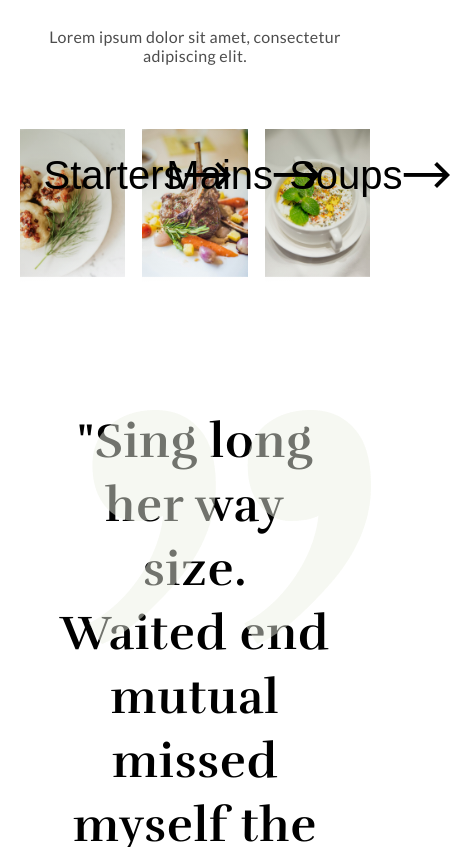
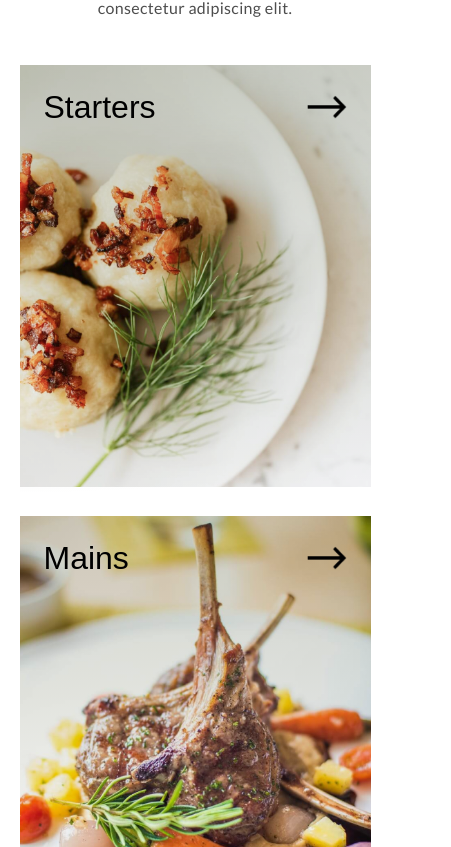
Before and after one commit to sonia-ko/food-zero, a React (Create React App) app: page / in a window 390 px wide. Shown: the part 7317-8164 px from the top of the page, 451 px wide, since content can reach past the window. Built offline with nearby package versions, Linux system fonts and the light colour scheme.

Commit message:
edit readme

```diff
--- a/src/components/general/Copyright/Copyright.module.css
+++ b/src/components/general/Copyright/Copyright.module.css
@@ -15,3 +15,31 @@
   font-weight: 400;
   font-size: 1.5rem;
 }
+
+@media (max-width: 1200px) {
+  .text {
+    font-size: 1.25rem;
+  }
+}
+
+@media (max-width: 768px) {
+  .text {
+    font-size: 1rem;
+  }
+}
+
+@media (max-width: 576px) {
+  .text {
+    font-size: 1rem;
+  }
+
+  .innerContainer {
+    flex-direction: column;
+    padding: 2rem 0 2rem;
+    align-items: flex-end;
+  }
+
+  .text {
+    margin-bottom: 1rem;
+  }
+}
--- a/src/components/general/Icons/Icons.module.css
+++ b/src/components/general/Icons/Icons.module.css
@@ -16,3 +16,13 @@
   fill: #39490b;
   cursor: pointer;
 }
+
+@media (max-width: 1200px) {
+  .arrowIcon {
+    fill: #233000;
+  }
+
+  .arrowIcon rect {
+    fill: #233000;
+  }
+}
--- a/src/components/home/EnergyBalance/EnergyBalance.module.css
+++ b/src/components/home/EnergyBalance/EnergyBalance.module.css
@@ -19,3 +19,31 @@
   text-align: center;
   font-weight: 400;
 }
+
+@media (max-width: 1200px) {
+  .container {
+    margin: 5rem 0;
+  }
+
+  .title {
+    width: 60%;
+  }
+}
+
+@media (max-width: 992px) {
+  .title {
+    width: 70%;
+  }
+}
+
+@media (max-width: 768px) {
+  .imagesContainer {
+    flex-direction: column;
+  }
+
+  .pararaph {
+    margin: 2rem auto 3rem;
+    width: 80%;
+    font-weight: 400;
+  }
+}
--- a/src/components/home/EnergyBalance/MenuItem.module.css
+++ b/src/components/home/EnergyBalance/MenuItem.module.css
@@ -19,7 +19,7 @@
 }
 
 .container::after {
-  content: '';
+  content: "";
   position: absolute;
   left: 0;
   top: 0;
@@ -64,3 +64,52 @@
     font-size: 2.5rem;
   }
 }
+
+@media (max-width: 1200px) {
+  .itemName {
+    font-size: 2.25rem;
+  }
+}
+
+@media (max-width: 768px) {
+  .container {
+    width: 100%;
+    margin-bottom: 1.5rem;
+  }
+
+  .image {
+    width: 100%;
+    height: 70vh;
+    object-fit: cover;
+  }
+
+  .itemName {
+    font-size: 2rem;
+  }
+}
+
+@media (max-width: 576px) {
+  .image {
+    height: 60vh;
+  }
+
+  .arrow {
+    width: 2.5rem;
+    height: 1.5rem;
+  }
+}
+
+@media (max-width: 450px) {
+  .image {
+    height: 50vh;
+  }
+}
+
+@media (max-width: 350px) {
+  .image {
+    height: 40vh;
+  }
+  .itemName {
+    font-size: 1.5rem;
+  }
+}
--- a/src/components/home/HomeFeedbacks/FeedbackSlide.module.css
+++ b/src/components/home/HomeFeedbacks/FeedbackSlide.module.css
@@ -1,9 +1,10 @@
 .container {
   position: relative;
 }
+
 .feedbackText {
   color: #000;
-  font-family: 'Rufina';
+  font-family: "Rufina";
   font-weight: 700;
   font-size: 3rem;
   line-height: 4rem;
@@ -28,8 +29,8 @@
   font-weight: 700;
   font-size: 2rem;
   line-height: 3rem;
-  font-family: 'Rufina';
-  width: 65%;
+  font-family: "Rufina";
+  /* width: 65%; */
   justify-self: flex-start;
 }
 
@@ -43,22 +44,125 @@
 }
 
 .arrows {
-  justify-self: flex-end;
+  /* justify-self: flex-end; */
+  margin-left: auto;
   color: #000;
   display: flex;
+  justify-content: center;
   align-items: center;
   column-gap: 1rem;
-  font-family: 'Rufina';
+  font-family: "Rufina";
   font-weight: 700;
   font-size: 2rem;
   line-height: 3rem;
 }
 
 .jobTitle {
-  font-family: 'Lato';
+  font-family: "Lato";
   font-style: normal;
   font-weight: 400;
   font-size: 1.125rem;
   line-height: 1.5rem;
   letter-spacing: 0.02em;
 }
+
+@media (max-width: 1400px) {
+  .feedbackText {
+    font-size: 2.5rem;
+    line-height: 3.5rem;
+  }
+
+  .arrows {
+    column-gap: 0.5rem;
+    font-size: 1.75rem;
+  }
+}
+
+@media (max-width: 1200px) {
+  .feedbackText {
+    font-size: 2.25rem;
+    line-height: 3.25rem;
+  }
+
+  .arrows {
+    column-gap: 0.5rem;
+    font-size: 1.55rem;
+  }
+
+  .authorInfo {
+    font-size: 1.5rem;
+    line-height: 2.5rem;
+  }
+}
+
+@media (max-width: 992px) {
+  .feedbackText {
+    font-size: 2rem;
+    line-height: 3rem;
+  }
+
+  .quote {
+    position: absolute;
+    width: 10rem;
+  }
+
+  .authorInfo {
+    font-size: 1.25rem;
+    line-height: 2.25rem;
+  }
+
+  .jobTitle {
+    font-size: 1rem;
+    line-height: 1.2rem;
+  }
+}
+@media (max-width: 768px) {
+  .feedbackText {
+    font-size: 1.75rem;
+    line-height: 2.5rem;
+  }
+  .authorInfo {
+    font-size: 1.25rem;
+    line-height: 1.5rem;
+  }
+  .jobTitle {
+    font-size: 0.9rem;
+    line-height: 1rem;
+  }
+  .avatar {
+    width: 20%;
+  }
+
+  .authorBlock {
+    align-items: center;
+  }
+}
+@media (max-width: 576px) {
+  .quote {
+    position: absolute;
+    width: 8rem;
+  }
+
+  .arrows {
+    font-size: 1.55rem;
+    margin-top: 2rem;
+  }
+
+  .authorBlock {
+    flex-wrap: wrap;
+    align-items: center;
+  }
+
+  .avatar {
+    width: 20%;
+  }
+
+  .authorInfo {
+    width: 70%;
+    padding-bottom: 1rem;
+  }
+
+  .feedbackText {
+    margin: 0 0 2rem;
+  }
+}
--- a/src/pages/404/404.tsx
+++ b/src/pages/404/404.tsx
@@ -1,9 +1,10 @@
-import React from 'react';
+import React from "react";
+import WillBeSoon from "../../components/general/WillBeSoon/WillBeSoon";
 
 const Page404: React.FC = () => {
   return (
     <section>
-      <h2>This page will be there soon</h2>
+      <WillBeSoon pageName="404 page" />
     </section>
   );
 };
--- a/src/pages/about/About.tsx
+++ b/src/pages/about/About.tsx
@@ -1,9 +1,10 @@
-import React from 'react';
+import React from "react";
+import WillBeSoon from "../../components/general/WillBeSoon/WillBeSoon";
 
 const About: React.FC = () => {
   return (
     <section>
-      <h2>This page will be there soon</h2>
+      <WillBeSoon pageName="About" />
     </section>
   );
 };
--- a/src/pages/contact/Contact.tsx
+++ b/src/pages/contact/Contact.tsx
@@ -1,9 +1,10 @@
-import React from 'react';
+import React from "react";
+import WillBeSoon from "../../components/general/WillBeSoon/WillBeSoon";
 
 const Contact: React.FC = () => {
   return (
     <section>
-      <h2>This page will be there soon</h2>
+      <WillBeSoon pageName="Contact" />
     </section>
   );
 };
--- a/src/pages/menu/Menu.tsx
+++ b/src/pages/menu/Menu.tsx
@@ -1,10 +1,11 @@
-import React from 'react';
-import ReservationsForm from '../../components/home/ReservationsForm/ReservationsForm';
+import React from "react";
+import ReservationsForm from "../../components/home/ReservationsForm/ReservationsForm";
+import WillBeSoon from "../../components/general/WillBeSoon/WillBeSoon";
 
 const Menu: React.FC = () => {
   return (
     <section>
-      <h2>This page will be there soon</h2>
+      <WillBeSoon pageName="Menu" />
       <ReservationsForm />
     </section>
   );
--- a/src/pages/portfolio/Portfolio.tsx
+++ b/src/pages/portfolio/Portfolio.tsx
@@ -1,9 +1,10 @@
-import React from 'react';
+import React from "react";
+import WillBeSoon from "../../components/general/WillBeSoon/WillBeSoon";
 
 const Portfolio: React.FC = () => {
   return (
     <section>
-      <h2>This page will be there soon</h2>
+      <WillBeSoon pageName="Portfolio" />
     </section>
   );
 };
```
Also changed, not shown: 11 other files (tests, documents, lock files or other folders).
